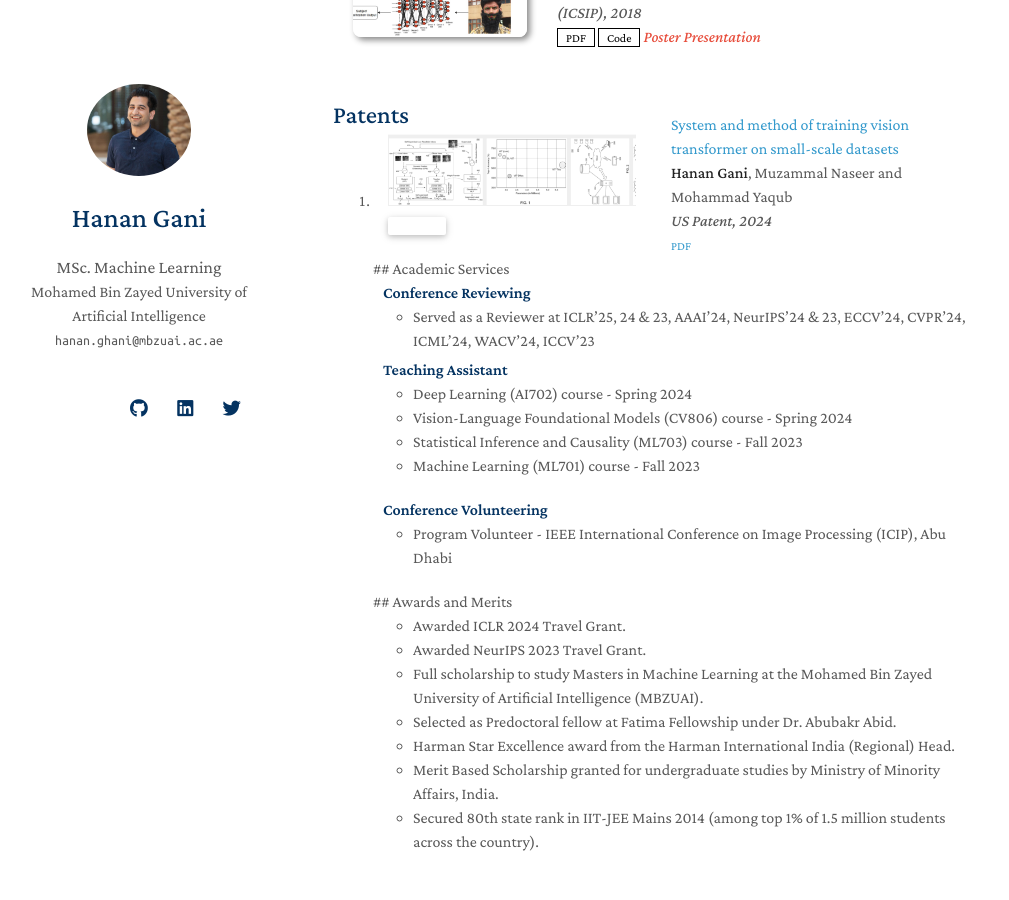
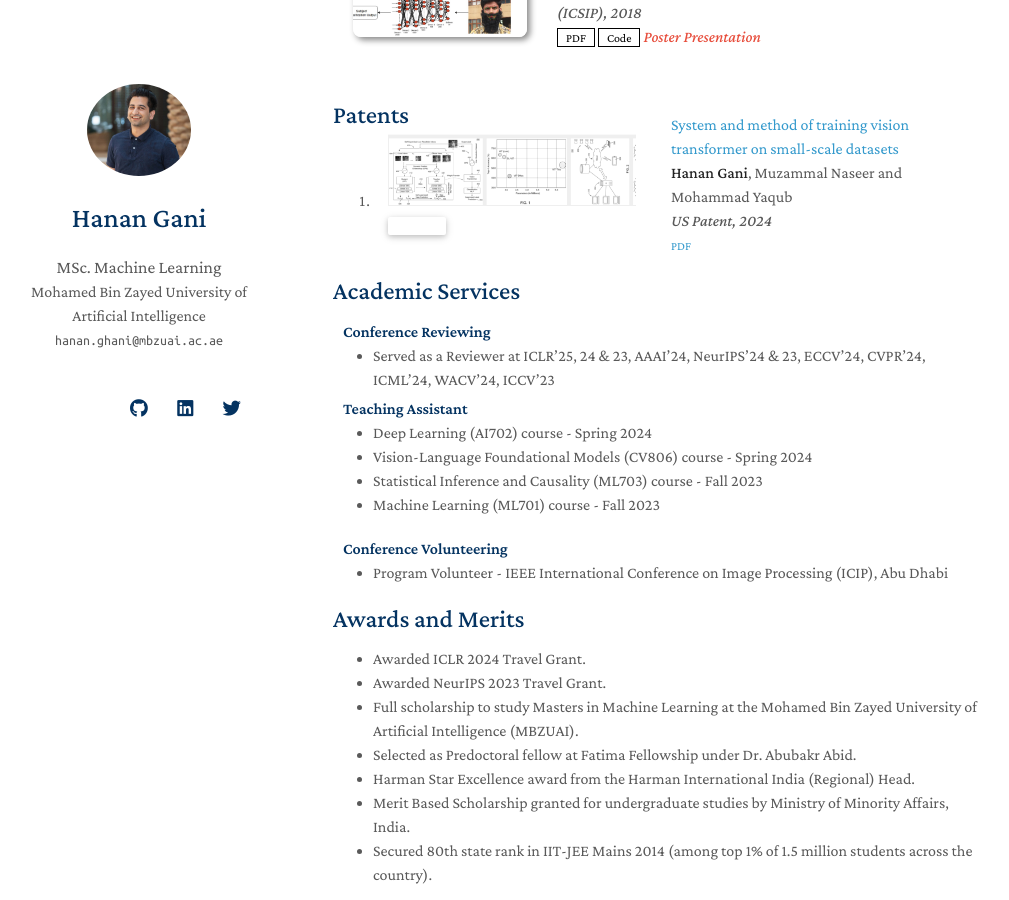
Before and after one commit to muhammadsaadkhankor/muhammadsaadkhankor.github.io, a Jekyll site: the page built from index.md, in a window 1280 px wide and 900 px high, scrolled down 2838 px. Shown: the whole window, without its empty margins (137-1146 px from the left). Built offline with Jekyll 4.4.1, drawn with Linux system fonts in a browser that asks for light colours; nearby versions of some CDN libraries; a style sheet for code colours, icons or effects is not loaded; our own code applies the rules of GitHub Pages for plain Markdown files.

Commit message:
Update publications.md

```diff
--- a/_includes/publications.md
+++ b/_includes/publications.md
@@ -272,3 +272,5 @@
   </div>
 </div>
 </li>
+</ol>
+</div>
```
